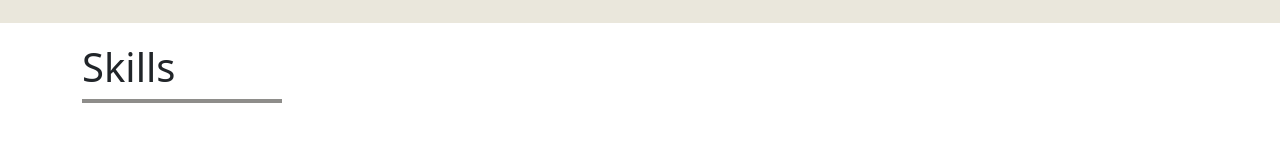
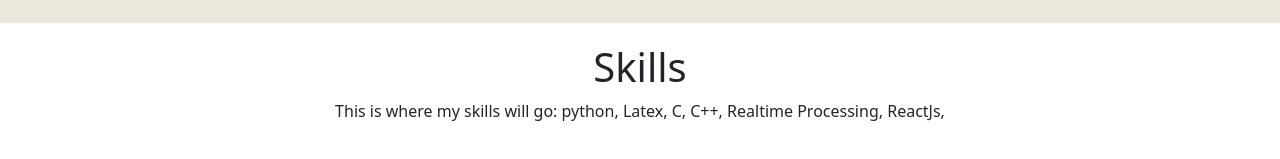
Before and after one commit to PierrickRauby/PierrickWebsite, a React (Create React App) app: page / in a window 1280 px wide. Shown: the part 2681-2840 px from the top of the page. Before the commit the page ends 2808 px from the top, so only its background shows below. Built offline with nearby package versions, Linux system fonts and the light colour scheme.

Commit message:
added Footer

```diff
--- a/src/App.js
+++ b/src/App.js
@@ -14,6 +14,7 @@ function App() {
         <Routes>
           <Route path="/" element={<Home/>} />
           <Route path="/Running" element={<Running/>} />
+          <Route path="/Rung" element={<Running/>} />
           {/* <Route path="/contact" element={<Contact />} /> */}
           {/* <Route path="/about" element={<About />} /> */}
         </Routes>
--- a/src/components/Home.js
+++ b/src/components/Home.js
@@ -9,6 +9,7 @@ import Timeline from './Timeline';
 import Intro from './Intro';
 import Projects from './Projects'
 import Skills from './Skills'
+import Footer from './Footer'
 const Home = () => {
 
   return (
@@ -17,6 +18,7 @@ const Home = () => {
       <Timeline/>
       <Projects/>
       <Skills/>
+      <Footer/>
     </div>
   )
 
--- a/src/components/Projects.js
+++ b/src/components/Projects.js
@@ -5,14 +5,13 @@ function Projects() {
       <div className="ProjectSection">
         <div className="Project-content display-table">
             <div className="card-container">
-            <h1 id="HomeProjectSection">Projects</h1>
+            <h1 className="HomeProjectSection">Projects</h1>
+            {/* <div className="Underline"/> */}
             <div className="card-row">
-              {/* <div className="row"> */}
               <Card Title="Ph.D Thesis" Date="2018-2021" PhotoSrc="/images/MFS.jpg" Caption="Detecting Bearing defects at the Edge using realtime Vibration Data acquisition, Wavelet Transforms, Neural Network and Federated Learning" />
               <Card Title="Master Thesis" Date="2017-2018"PhotoSrc="/images/BBB.jpg" Caption="Identification of machine condition using vibration data on the BeagleBone Back"/>
               <Card Title="Sailing" Date="2011-2017"PhotoSrc="/images/Longtze.png" Caption="Competitive Sailling and French and European level, in a Club and the with Arts Et Metiers Sailling Association" />
               </div>
-            {/* </div> */}
             </div>
           </div>
       </div>
--- a/src/components/Running.js
+++ b/src/components/Running.js
@@ -1,9 +1,15 @@
 // src/components/Running.js
 
 import React from 'react';
-
+import BasicTable from './RunningTable';
 const Running = () => {
-  return <h1>This is the Running!</h1>;
+  return(
+<div>
+   <h1>This is the Running!</h1>
+   <BasicTable/>
+</div>
+  )
+  ;
 };
 
 export default Running;
--- a/src/components/Skills.js
+++ b/src/components/Skills.js
@@ -1,18 +1,17 @@
 import React from "react"
 function Skills() {
   return (
-      <div className="ContactSection">
-        <div className="Project-content display-table">
-          <div className="table-cell">
-            <div className="container">
-              <div className="skills-title mb-4">
-              <h1> Skills</h1>
-              <div className="Underline"></div>
+<div className="SkillsSection">
+<div className="Skills-content">
+    <div className="card-container">
+    <h1 >Skills</h1>
+    {/* <div className="Underline"/> */}
+ <div className="Skills-Container">
+This is where my skills will go: python, Latex, C, C++,   Realtime Processing, ReactJs,
+ </div>
+    </div>
+  </div>
 </div>
-            </div>
-          </div>
-        </div>
-      </div>
       );
    }
 
--- a/src/styles.css
+++ b/src/styles.css
@@ -99,13 +99,8 @@ header {
   text-align: center;
 }
 .ProjectSection .Project-content{
-  /* position: absolute; */
   top:40%;
   left: 40%;
-  /* display: flex;
-  align-items: center;
-  justify-content: center;
-  background-color: red; */
 }
 
 .ProjectSection h1{
@@ -139,21 +134,49 @@ margin-bottom: 20px;
 
 /* Skills Section*/
 .SkillsSection {
-  /* background-color: #EAE7DC; */
-  height: 20vh;
   margin-bottom: 20px;
-  /* text-align: center; */
+  padding-bottom: 20px;
+  /* padding-top: 20px;  */
+  text-align: center;
 }
- .Project-content{
+
+.SkillsSection .skills-content{
   top:40%;
-  /* left: 40%; */
+  left: 40%;
 }
+
 .Underline {
   width: 200px;
   height: 4px;
   display: flex;
   background-color: #8e8d8a;
 }
-.ProjectSection h1{
-margin-bottom: 20px;
+
+
+/* Footer */
+
+footer {
+	background: #1F1F1F;
+	min-height: 100px;
+	width: 100%;
+	overflow: hidden;
+	font-size: 14px;
+	color: white;
+	position: relative;
+	text-align: center;
 }
+
+footer a,
+footer a:visited {
+	color: #fff;
+}
+
+footer a:hover,
+footer a:focus {
+	color: #fff;
+}
+
+.social-links {
+	margin-top: 50px;
+	font-size: 22px;
+}
```
